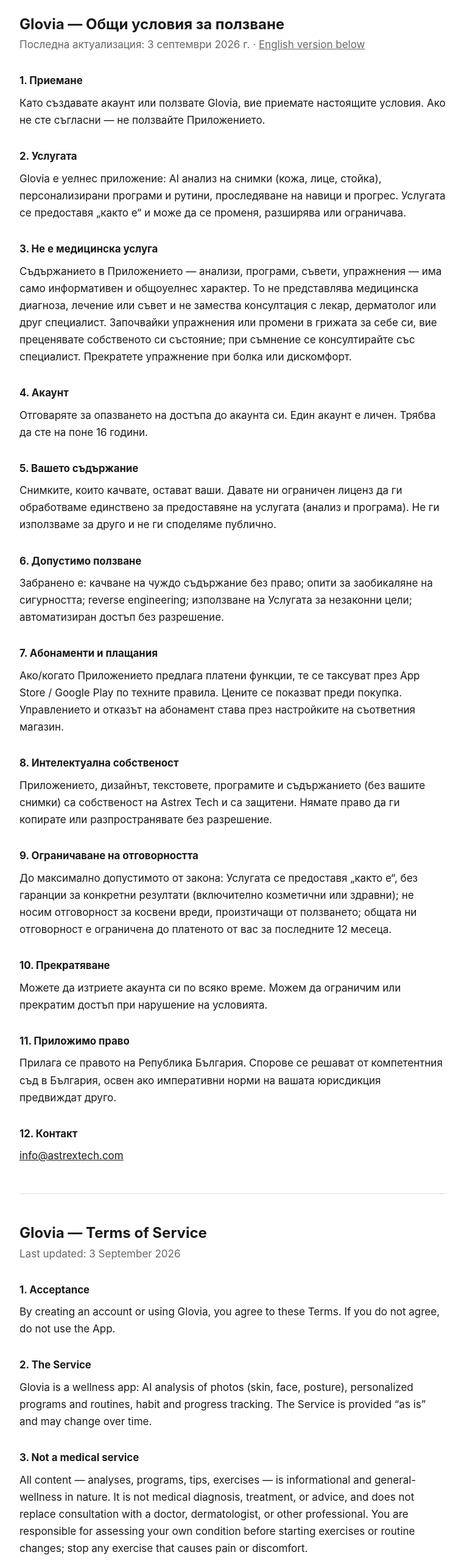
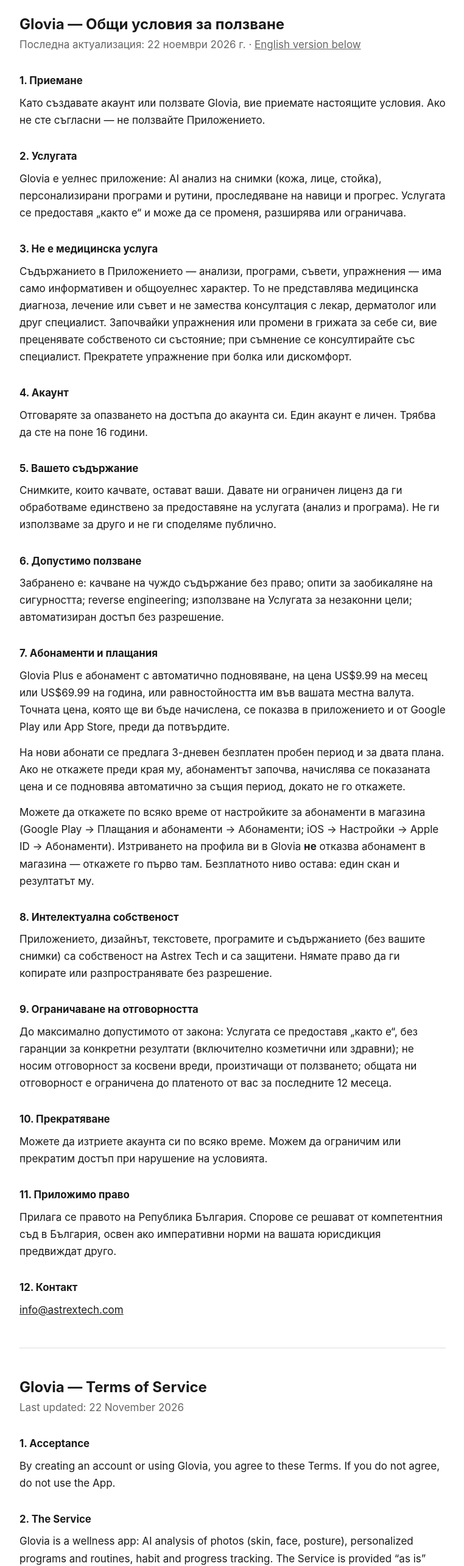
Before and after one commit to Astrexai/glovia-legal, a plain HTML site: page terms.html in a window 1280 px wide. Shown: the top 2568 px of the page at 61% size, without its empty margins (258-1020 px from the left). Drawn offline with Linux system fonts and the light colour scheme.

Commit message:
terms: section 7 describes the subscription the app actually sells
The page said "if and when paid features are offered" — written for the free
v1.0, and no longer true: Glovia Plus is on sale. Google Play asks that the
terms apply to the app as it is, and Apple 3.1.2 asks for the length, the
price and the auto-renewal to be in them.

Now stated in both languages: the two prices and that the buyer is charged in
local currency, the 3-day trial for first-time subscribers and what it turns
into, that it renews until cancelled, where to cancel, that deleting the
account does not cancel the store subscription, and that the free tier is one
scan and its result. Same wording as the in-app terms.

```diff
--- a/terms.html
+++ b/terms.html
@@ -32,7 +32,7 @@
 <body>
 
 <h1>Glovia — Общи условия за ползване</h1>
-<p class="meta">Последна актуализация: 3 септември 2026 г. · <a href="#en">English version below</a></p>
+<p class="meta">Последна актуализация: 22 ноември 2026 г. · <a href="#en">English version below</a></p>
 
 <h2>1. Приемане</h2>
 <p>Като създавате акаунт или ползвате Glovia, вие приемате настоящите условия. Ако не сте съгласни — не ползвайте Приложението.</p>
@@ -53,7 +53,9 @@
 <p>Забранено е: качване на чуждо съдържание без право; опити за заобикаляне на сигурността; reverse engineering; използване на Услугата за незаконни цели; автоматизиран достъп без разрешение.</p>
 
 <h2>7. Абонаменти и плащания</h2>
-<p>Ако/когато Приложението предлага платени функции, те се таксуват през App Store / Google Play по техните правила. Цените се показват преди покупка. Управлението и отказът на абонамент става през настройките на съответния магазин.</p>
+<p>Glovia Plus е абонамент с автоматично подновяване, на цена US$9.99 на месец или US$69.99 на година, или равностойността им във вашата местна валута. Точната цена, която ще ви бъде начислена, се показва в приложението и от Google Play или App Store, преди да потвърдите.</p>
+<p>На нови абонати се предлага 3-дневен безплатен пробен период и за двата плана. Ако не откажете преди края му, абонаментът започва, начислява се показаната цена и се подновява автоматично за същия период, докато не го откажете.</p>
+<p>Можете да откажете по всяко време от настройките за абонаменти в магазина (Google Play &rarr; Плащания и абонаменти &rarr; Абонаменти; iOS &rarr; Настройки &rarr; Apple ID &rarr; Абонаменти). Изтриването на профила ви в Glovia <strong>не</strong> отказва абонамент в магазина — откажете го първо там. Безплатното ниво остава: един скан и резултатът му.</p>
 
 <h2>8. Интелектуална собственост</h2>
 <p>Приложението, дизайнът, текстовете, програмите и съдържанието (без вашите снимки) са собственост на Astrex Tech и са защитени. Нямате право да ги копирате или разпространявате без разрешение.</p>
@@ -75,7 +77,7 @@
 <section id="en" lang="en">
 
 <h1>Glovia — Terms of Service</h1>
-<p class="meta">Last updated: 3 September 2026</p>
+<p class="meta">Last updated: 22 November 2026</p>
 
 <h2>1. Acceptance</h2>
 <p>By creating an account or using Glovia, you agree to these Terms. If you do not agree, do not use the App.</p>
@@ -96,7 +98,9 @@
 <p>You must not: upload content you have no right to; attempt to bypass security; reverse engineer the App; use the Service unlawfully; access it by automated means without permission.</p>
 
 <h2>7. Subscriptions &amp; payments</h2>
-<p>If and when paid features are offered, they are billed via the App Store / Google Play under their rules. Prices are shown before purchase; manage or cancel subscriptions in your store settings.</p>
+<p>Glovia Plus is an auto-renewing subscription, offered at US$9.99 per month or US$69.99 per year, or the equivalent in your local currency. The exact price you will be charged is shown in the app and by Google Play or the App Store before you confirm.</p>
+<p>First-time subscribers are offered a 3-day free trial on either plan. Unless you cancel before it ends, the subscription starts, you are charged the price shown, and it renews automatically for the same period until you cancel.</p>
+<p>Cancel at any time in your store&rsquo;s subscription settings (Google Play &rarr; Payments &amp; subscriptions &rarr; Subscriptions; iOS &rarr; Settings &rarr; Apple ID &rarr; Subscriptions). Deleting your Glovia account does <strong>not</strong> cancel a store subscription — cancel it in the store first. The free tier remains: one scan and its result.</p>
 
 <h2>8. Intellectual property</h2>
 <p>The App, its design, texts, programs, and content (excluding your photos) belong to Astrex Tech and are protected. Do not copy or distribute without permission.</p>
```
